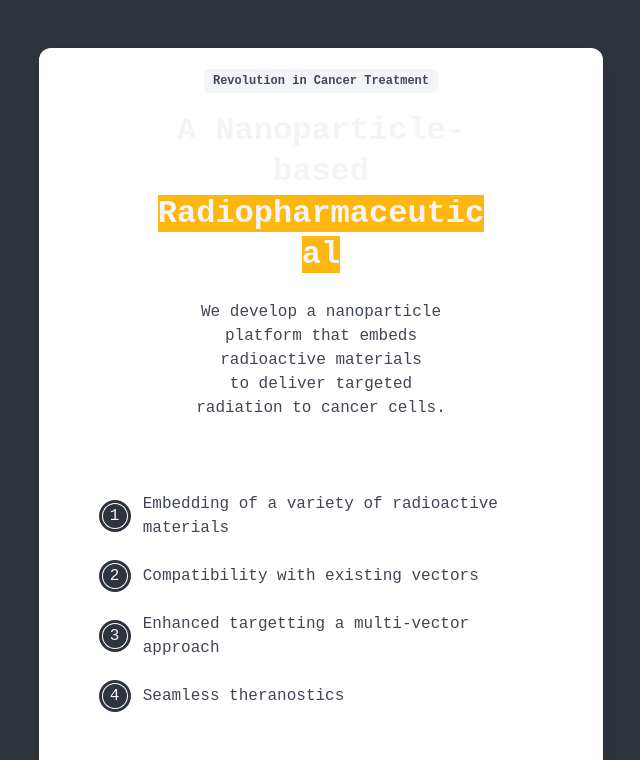
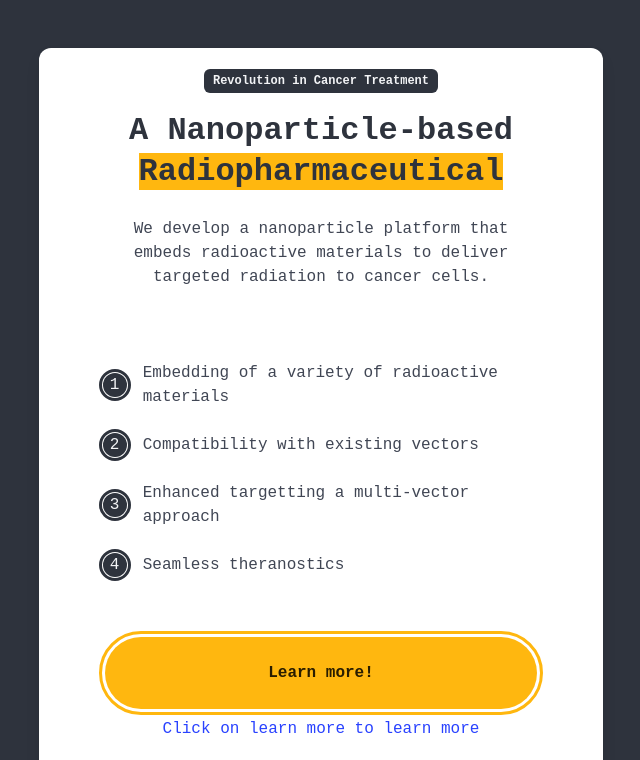
Before and after one commit to mediplex/aken-medical-old, a Next.js app in the folder corporate-website/: page / in a window 1280 px wide. Shown: the top 760 px of the page, without its empty margins (319-959 px from the left). Built offline with nearby package versions, Linux system fonts and the light colour scheme.

Commit message:
update hero: add box element around the content

```diff
--- a/corporate-website/src/app/components/Hero.tsx
+++ b/corporate-website/src/app/components/Hero.tsx
@@ -38,11 +38,11 @@ export const Hero = () => {
               <div className="box">
 
                 <div className="columns is-centered">
-                  <div className="column is-8-desktop is-10-tablet">
-                    <h1 className="title has-text-centered has-text-pretty is-size-3-desktop is-size-3-tablet is-4   has-text-weight-bold" style={{ lineHeight: 1.3 }}>
+                  <div className="column is-10-desktop is-10-tablet">
+                    <h1 className="title has-text-dark has-text-centered has-text-pretty is-size-3-desktop is-size-3-tablet is-4   has-text-weight-bold" style={{ lineHeight: 1.3 }}>
 
 
-                      <div className="tag mb-4 ">Revolution in Cancer Treatment</div>
+                      <div className="tag is-dark mb-4 ">Revolution in Cancer Treatment</div>
                       <br />A Nanoparticle-based <span className="has-background-warning">Radiopharmaceutical</span>
 
                       {/* Revolution in Cancer Treatment <span className="has-background-dark has-text-light">Radiopharmaceutical</span> with Nanoparticle Technology */}
@@ -51,7 +51,7 @@ export const Hero = () => {
                 </div>
 
                 <div className="columns is-centered">
-                  <div className="column is-6-desktop">
+                  <div className="column is-10-desktop">
                     <p className="has-text-pretty has-text-centered has-text-weight-normal">We develop a nanoparticle platform that embeds radioactive materials to deliver targeted radiation to cancer cells.</p>
                   </div>
                 </div>
--- a/corporate-website/src/app/components/Partners.tsx
+++ b/corporate-website/src/app/components/Partners.tsx
@@ -28,7 +28,7 @@ const partners = [
 
 export const Partners = () => {
     return (
-        <div className="section has-background-light">
+        <div className="section  has-background-white">
             <h2 className="title has-text-centered">Our Partners</h2>
             <div className="columns is-mobile is-multiline is-centered">
                 {
```
